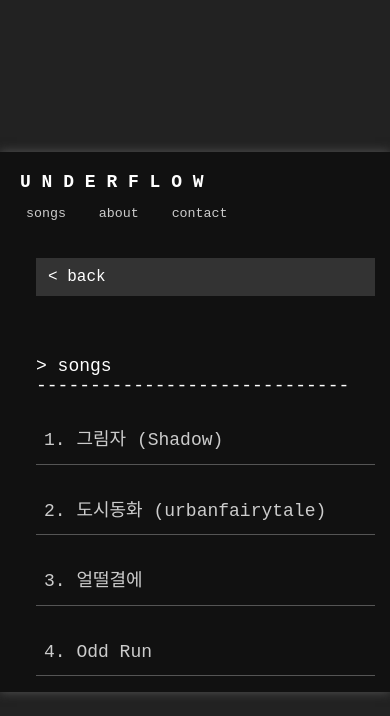
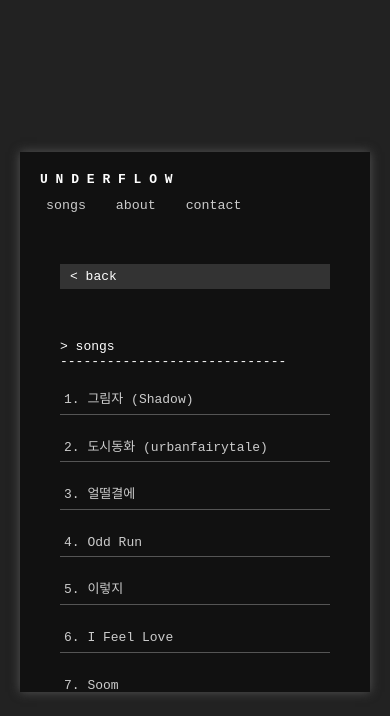
Before and after one commit to ink1002/underflow-project01, a plain HTML site: page index.html in a window 390 px wide. Both pictures are taken after a click on the button "songs". Drawn offline with Linux system fonts and the light colour scheme.

Commit message:
Update: 아이폰14 대응 padding, font-size 조정

```diff
--- a/styles.css
+++ b/styles.css
@@ -45,6 +45,7 @@ body {
 .content {
     white-space: pre-line;
     color: #fff;
+
 }
 
 ul {
@@ -404,7 +405,7 @@ ul li {
 /* 기본 스타일 수정 (모바일 중심으로) */
 body {
     margin: 0;
-    padding: 0;
+    padding: 0 20px;
     background-color: #222; /* 차콜 색상 */
     color: #fff;
     font-family: 'Courier New', Courier, monospace;
@@ -462,29 +463,40 @@ body {
     font-size: 16px;
   }
 
-  /* 반응형 미디어 쿼리 (아이폰 14 포함) */
   @media (max-width: 420px) {
-    #content {
-      width: 95vw;
-      padding: 16px;
-      min-height: 95vh;
+    body {
+        font-size: 13px; /* 폰트 더 작게 */
+        padding: 0 20px; /* 좌우 공백 추가 */
     }
 
-    body {
-      font-size: 18px;
+    #content {
+        width: 100%;
+        max-width: 380px; /* 너무 꽉 안 차게 조금 줄임 */
+        padding: 30px 20px; /* 내부 공백 더 늘림 */
+        min-height: 95vh; /* 세로 좀 더 길게 */
+    }
+
+    .song-content {
+        flex-direction: column; /* 이미지, 가사 세로 정렬 */
+    }
+
+    .song-content img {
+        width: 100%;
+        height: auto;
+        margin: 0 0 10px 0;
+    }
+
+    .lyrics {
+        width: 100%;
     }
 
     ul li {
-      padding: 12px 8px;
-      font-size: 18px;
+        padding: 6px 4px;
+        font-size: 13px; /* 트랙 목록도 살짝 줄임 */
     }
 
     .back-button {
-      font-size: 16px;
-      padding: 10px 12px;
+        font-size: 13px;
+        padding: 5px 10px;
     }
-
-    .lyrics {
-      font-size: 16px;
-    }
-  }
+}
```
